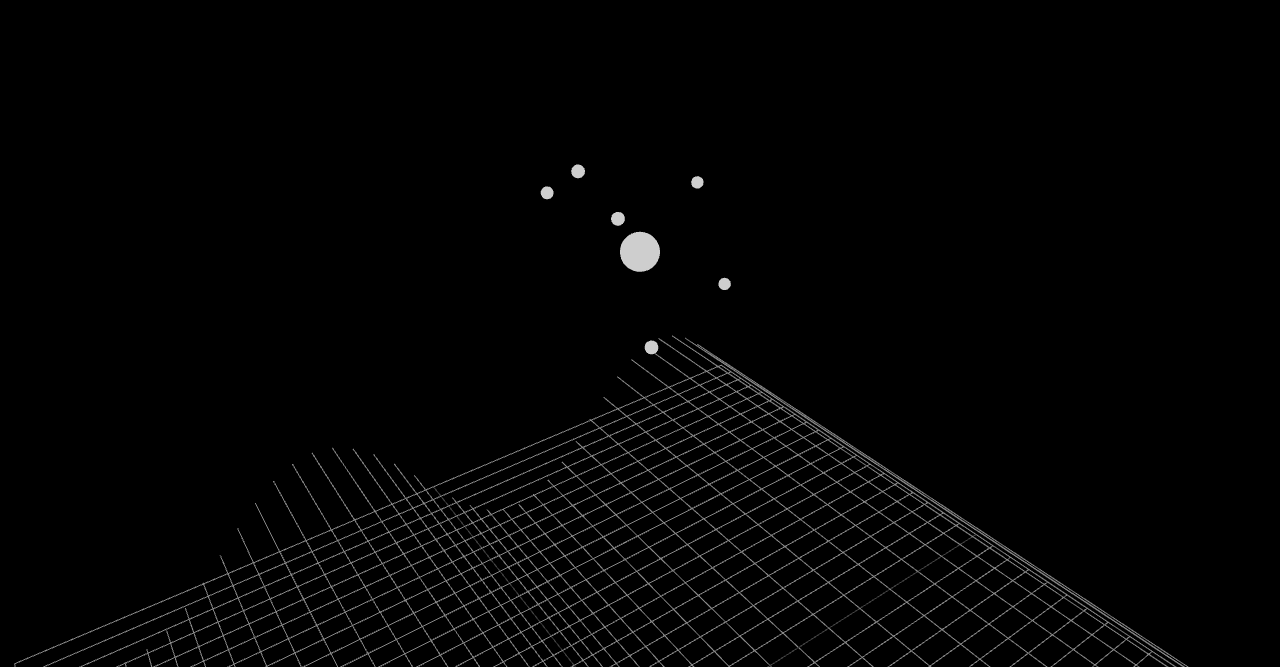
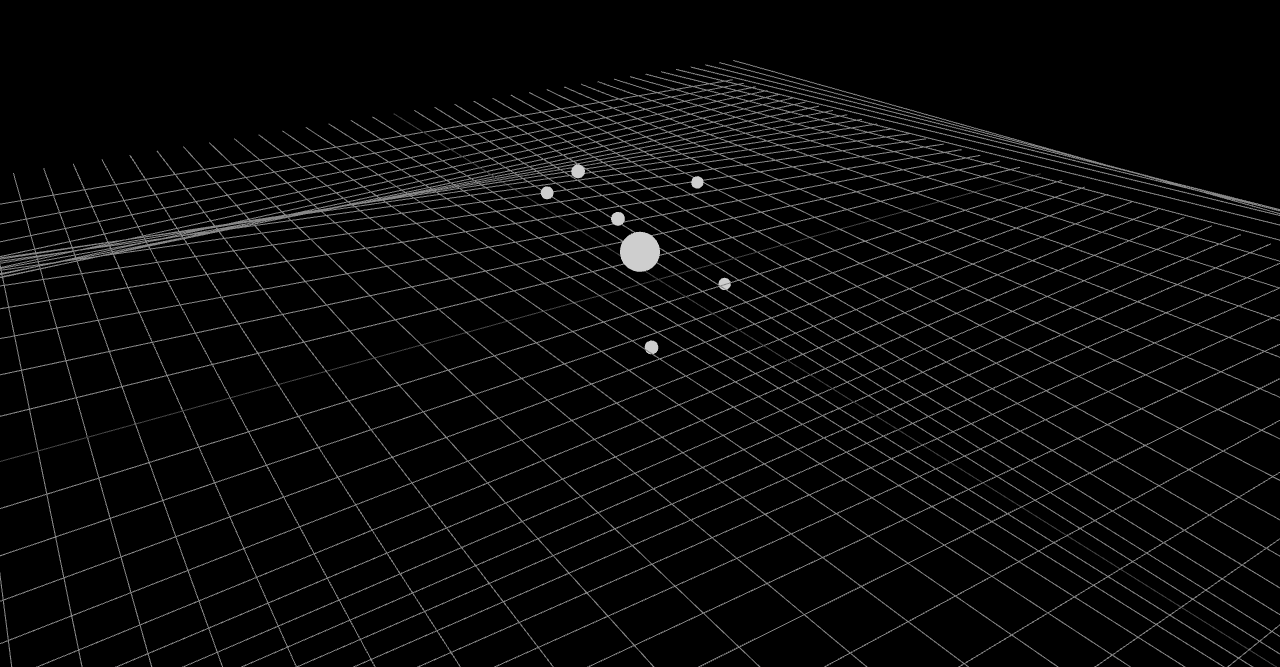
Before and after one commit to PabloGiraldo96/AtomModel, a website: page index.html in a window 1280 px wide. Shown: the part 133-800 px from the top of the page. Drawn offline with nearby package versions, Linux system fonts and the light colour scheme; animation ran at ten frames a second.

Commit message:
se cambia textura tipo agua

```diff
--- a/index.html
+++ b/index.html
@@ -91,11 +91,11 @@ import {OrbitControls} from './orbitControls/OrbitControls.js'
 			// Modifica las posiciones de los vértices para deformar el GridHelper
 			for (let i = 0; i < positions.length; i += 3) {
 				const x = originalPositions[i];
-				const y = originalPositions[0];
+				const y = originalPositions[ i+ 1];
 				const z = originalPositions[i + 3];
 
 				// Aplica una deformación sinusoidal en la dirección y
-				positions[i + 1] = y + Math.sin(x * factor + time / 800) * 4;
+				positions[i + 1] = y + Math.sin(z * factor + time / 800) * 2;
 			}
 
 			// Actualiza los datos de la geometría
```
